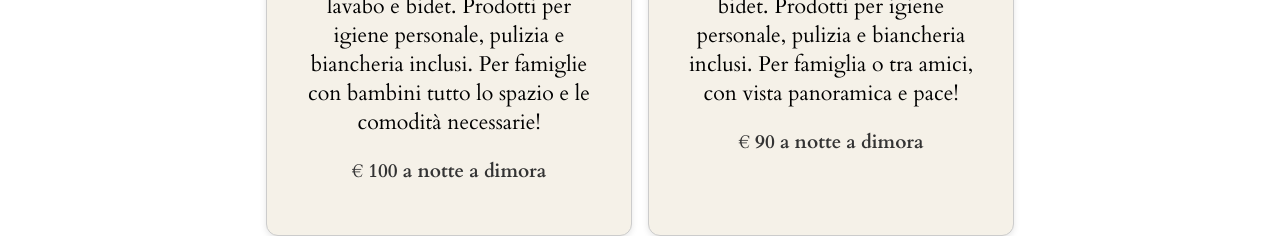
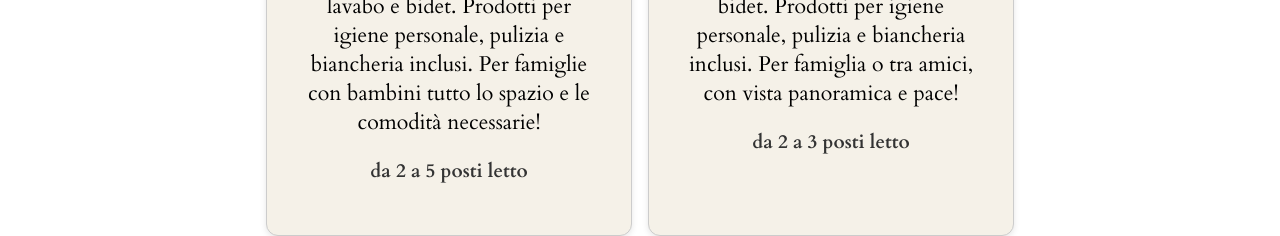
Before and after one commit to Schengatto/cuore-di-bosco, a Nuxt app: page /it/prenota in a window 1280 px wide. Shown: the part 2180-2416 px from the top of the page. Built offline with nearby package versions, Linux system fonts and the light colour scheme.

Commit message:
tolti prezzi e aggiunto posti letto pagina book

```diff
--- a/pages/it/prenota.vue
+++ b/pages/it/prenota.vue
@@ -57,7 +57,7 @@
             bidet.
             Prodotti per igiene personale, pulizia e biancheria inclusi. Per famiglie con bambini tutto lo spazio e le
             comodità necessarie!</p>
-          <h3>€ 100 a notte a dimora</h3>
+          <h3>da 2 a 5 posti letto</h3>
         </div>
       </div>
 
@@ -73,7 +73,7 @@
             cassettiera, zona relax con divano, frigobar, macchina del caffè e bollitore. Bagno con doccia, lavabo e
             bidet. Prodotti per igiene personale, pulizia e biancheria inclusi. Per famiglia o tra amici, con vista
             panoramica e pace!</p>
-          <h3>€ 90 a notte a dimora </h3>
+          <h3>da 2 a 3 posti letto</h3>
         </div>
       </div>
     </section>
```
